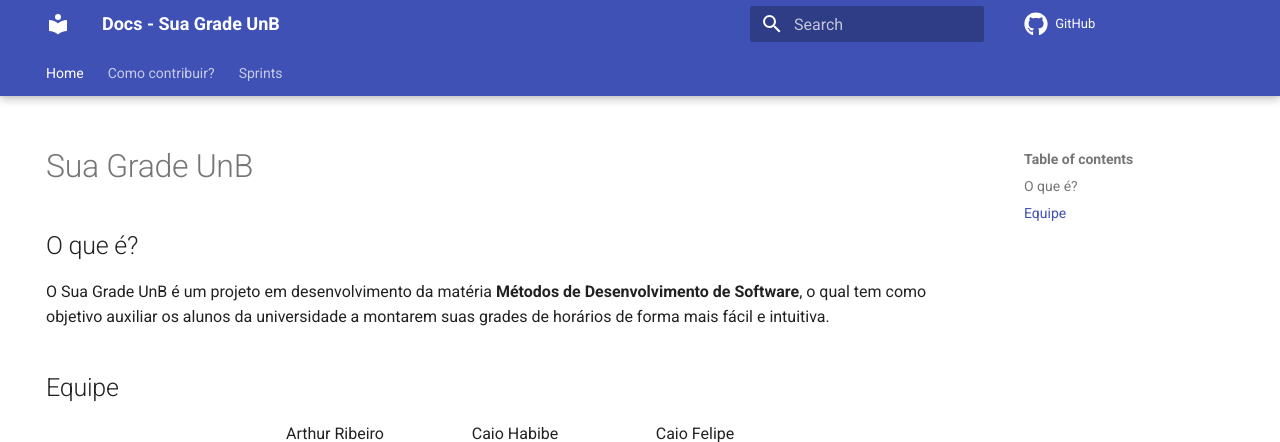
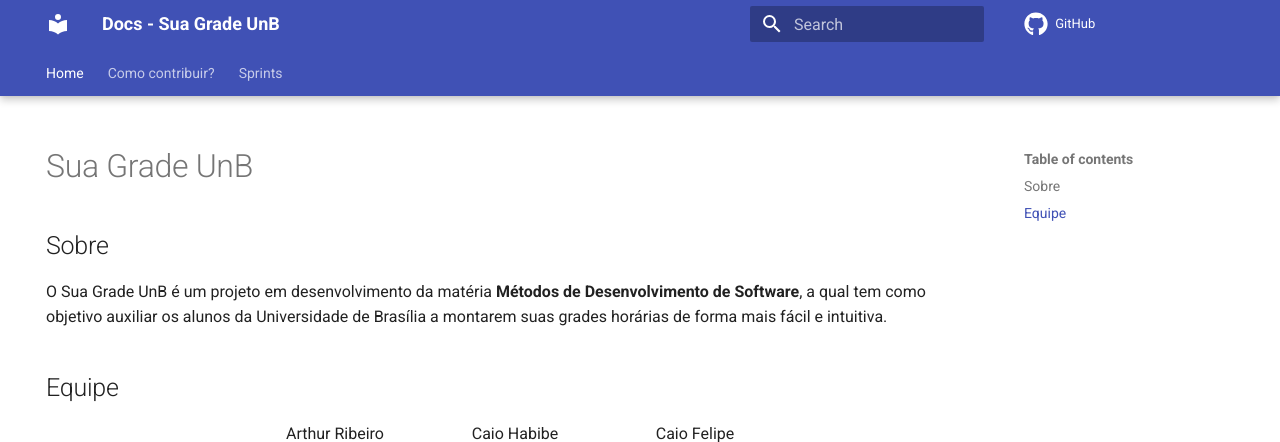
Before and after one commit to unb-mds/2023-2-SuaGradeUnB, an MkDocs documentation site: the page built from docs/index.md, in a window 1280 px wide, cut to the strip 0-442 px from the top of the page. Built offline with MkDocs 1.6.1 and Material for MkDocs 9.7.7, drawn with Linux system fonts in a browser that asks for light colours; comment, search, counter and statistics services are not loaded.

Commit message:
docs(home): modifica a descrição do projeto
- Muda o subtítulo de descrição
- Altera o link do GitHub do Henrique Quenino

```diff
--- a/docs/index.md
+++ b/docs/index.md
@@ -5,9 +5,9 @@ hide:
 
 # Sua Grade UnB
 
-## O que é?
+## Sobre
 
-O Sua Grade UnB é um projeto em desenvolvimento da matéria **Métodos de Desenvolvimento de Software**, o qual tem como objetivo auxiliar os alunos da universidade a montarem suas grades de horários de forma mais fácil e intuitiva.
+O Sua Grade UnB é um projeto em desenvolvimento da matéria **Métodos de Desenvolvimento de Software**, a qual tem como objetivo auxiliar os alunos da Universidade de Brasília a montarem suas grades horárias de forma mais fácil e intuitiva.
 
 ## Equipe
 
@@ -38,7 +38,7 @@ O Sua Grade UnB é um projeto em desenvolvimento da matéria **Métodos de Desen
         <div style="text-align: center;">
             Henrique Quenino
             <br/>
-            <img src="https://github.com/HenrikhKenino.png" alt="Foto Henrique" width="130px" height="50%" style="border-radius:50%"/>
+            <img src="https://github.com/henriquecq.png" alt="Foto Henrique" width="130px" height="50%" style="border-radius:50%"/>
         </div>
         <div style="text-align: center;">
             Mateus Vieira
```
